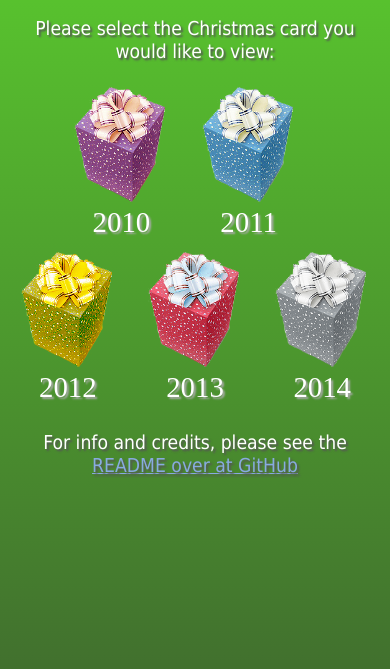
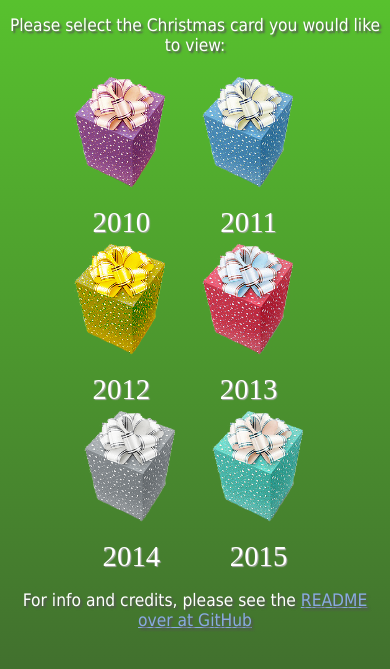
Before and after one commit to poshaughnessy/peter.christmas, a website: page index.html in a window 390 px wide. Shown: the part 131-800 px from the top of the page. Drawn offline with Linux system fonts and the light colour scheme.

Commit message:
Adding 2015

```diff
--- a/css/screen.css
+++ b/css/screen.css
@@ -30,7 +30,7 @@ h1 {
 p {
     margin: 2em 0;
     color: #fff;
-    font-size: 2em;
+    font-size: 1.8em;
     font-family: tahoma, helvetica, sans-serif;
     text-shadow: 2px  2px 2px #555;
 }
@@ -41,16 +41,18 @@ p {
 
 .cardLinks a {
     display: inline-block;
+    box-sizing: border-box;
     text-align: center;
-    width: 150px;
-    height: 125px;
-    line-height: 125px;
-    padding-top: 160px;
+    width: 100px;
+    height: 120px;
+    line-height: 100px;
+    padding-top: 100px;
     margin-right: 20px;
     text-decoration: none;
     color: #fff;
-    text-shadow: 2px  2px 2px #aaa;
+    text-shadow: 1px 1px 1px #aaa;
     background: url(../images/gift-purple.png) top center no-repeat;
+    background-size: 100px 120px;
 }
 
 .cardLinks a:last-of-type {
@@ -73,6 +75,10 @@ p {
     background-image: url(../images/gift-silver.png);
 }
 
+.cardLinks a:nth-child(6) {
+  background-image: url(../images/gift-turquoise.png);
+}
+
 @media (max-width: 600px) {
     html {
         font-size: 0.6em;
@@ -83,12 +89,4 @@ p {
     p {
         margin: 1em 0;
     }
-    .cardLinks a {
-        width: 100px;
-        height: 75px;
-        line-height: 100px;
-        padding-top: 90px;
-        margin-right: 20px;
-        background-size: 100px 125px;
-    }
 }
--- a/index.html
+++ b/index.html
@@ -21,6 +21,7 @@
         <a href="/2012/">2012</a>
         <a href="/2013/">2013</a>
         <a href="/2014/">2014</a>
+        <a href="http://2015.merrychristmasfrompeter.co.uk">2015</a>
     </div>
 
     <p>For info and credits, please see the <a href="https://github.com/poshaughnessy/Merry-Christmas-From-Peter/blob/master/README">README over at GitHub</a></p>
```
Also changed, not shown: README.md, images/gift-turquoise.png (added), 1 other file.
